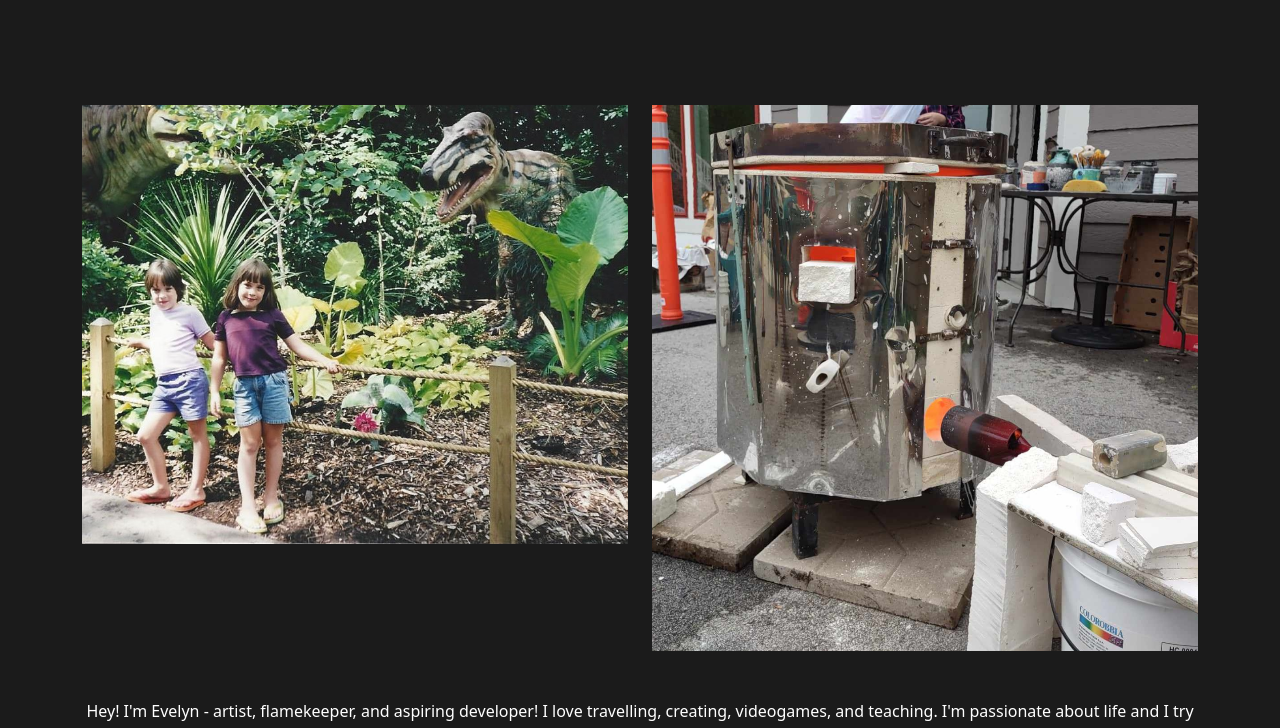
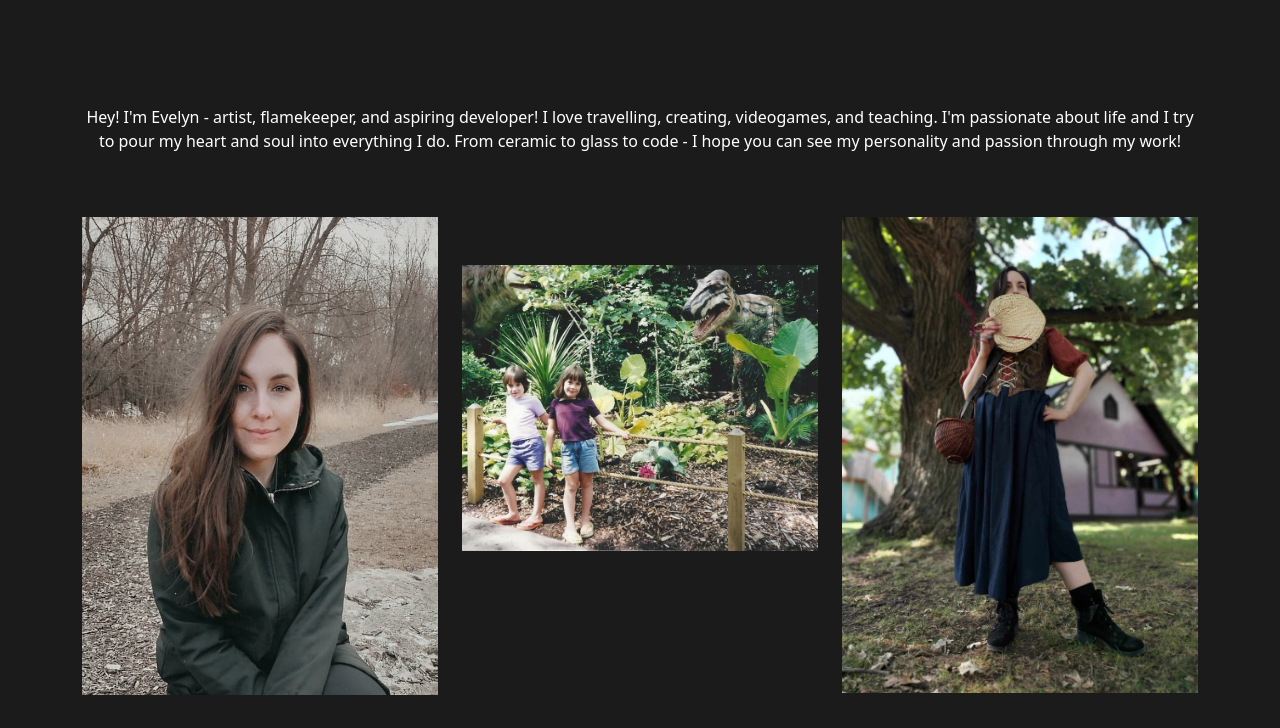
Before and after one commit to hiraeth282/Portfolio-Project, a plain HTML site: page about.html in a window 1280 px wide. Shown: the part 199-927 px from the top of the page. Drawn offline with nearby package versions, Linux system fonts and the light colour scheme; a web font is replaced by a local one.

Commit message:
Updated about page

```diff
--- a/about.html
+++ b/about.html
@@ -37,23 +37,7 @@
       <h1>ABOUT EVELYN</h1>
     </div>
     <div class="container">
-      <div class="row">
-        <div class="col-sm-6">
-          <img
-            class="img-fluid"
-            src="images/dinozoo.jpg"
-            alt="Evelyn and Twin, Andrea, at Zoo"
-          />
-        </div>
-        <div class="col-sm-6">
-          <img
-            class="img-fluid"
-            src="images/raku kiln.png"
-            alt="weather app preview image"
-          />
-        </div>
-      </div>
-      <div class="row mt-5">
+      <div class="row mb-5">
         <div class="col-sm-12">
           <p class="d-flex justify-content-center about-paragraph">
             Hey! I'm Evelyn - artist, flamekeeper, and aspiring developer! I
@@ -62,6 +46,29 @@
             From ceramic to glass to code - I hope you can see my personality
             and passion through my work!
           </p>
+        </div>
+      </div>
+      <div class="row">
+        <div class="col-sm-4">
+          <img
+            class="img-fluid"
+            src="/images/outside.jpg"
+            alt="Evelyn outside her home"
+          />
+        </div>
+        <div class="col-sm-4">
+          <img
+            class="img-fluid mt-5"
+            src="images/dinozoo.jpg"
+            alt="Evelyn and Twin, Andrea, at Zoo"
+          />
+        </div>
+        <div class="col-sm-4">
+          <img
+            class="img-fluid"
+            src="/images/at the ren faire.jpg"
+            alt="Evelyn at the Renaissance Faire"
+          />
         </div>
       </div>
     </div>
```
Also changed, not shown: images/at the ren faire.jpg (added), images/outside.jpg (added).
